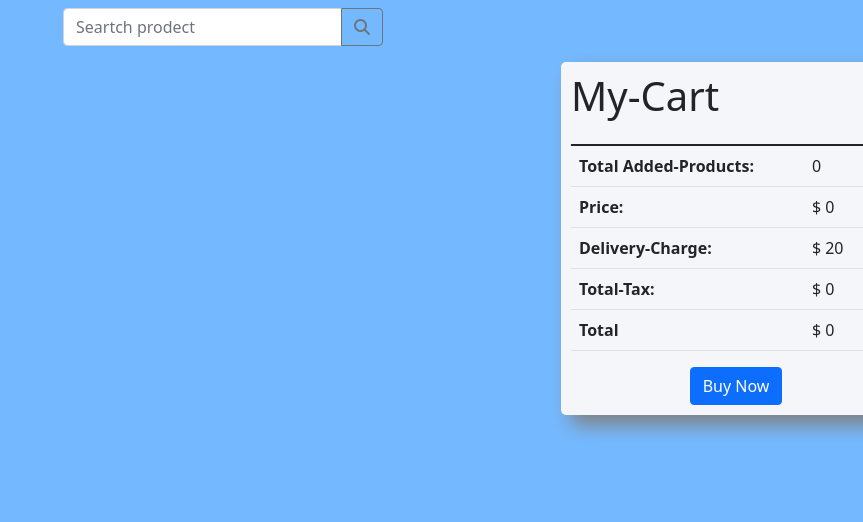
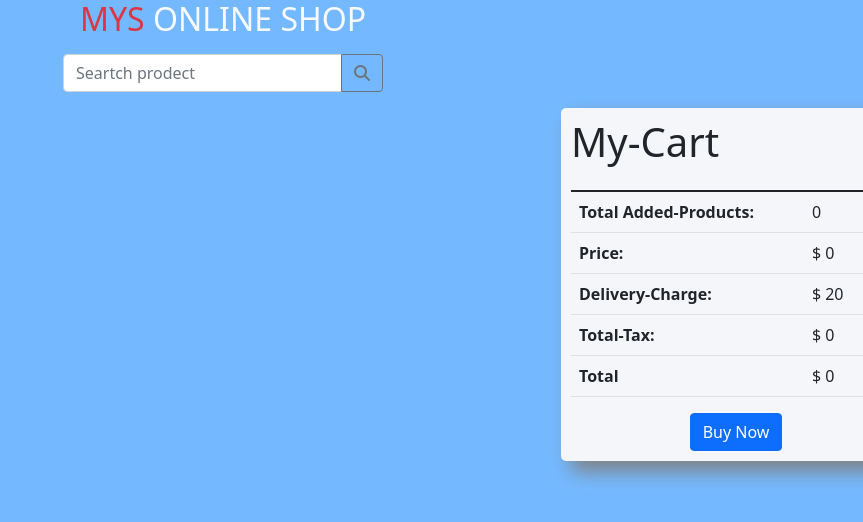
Before and after one commit to Md-Yousuf-sheikh/MYS-ONLINE-SHOP, a plain HTML site: page index.html in a window 1280 px wide. Shown: the whole page, without its empty margins (417-1280 px from the left). Drawn offline with nearby package versions, Linux system fonts and the light colour scheme; no server answers.

Commit message:
update title

```diff
--- a/index.html
+++ b/index.html
@@ -17,7 +17,9 @@
   <link href="https://fonts.googleapis.com/css2?family=Montserrat:wght@300;400;500&display=swap" rel="stylesheet" />
 </head>
 <body>
-  <header></header>
+  <header>
+    <h2 class="text-center text-light"><span class="text-danger">MYS</span> ONLINE SHOP</h2>
+  </header>
   <main class="main">
     <div class="search-field ">
       <div class="w-25 mx-auto pt-2">
```
